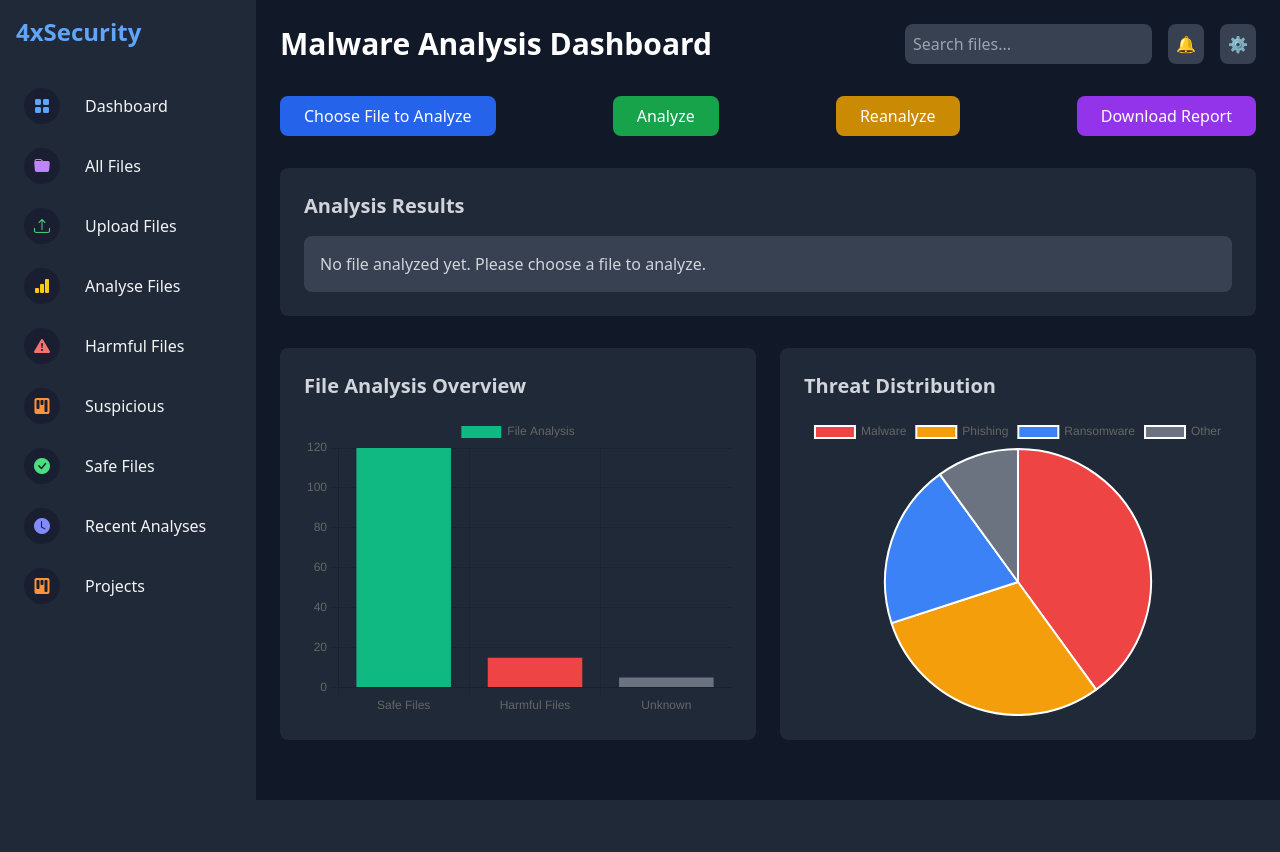
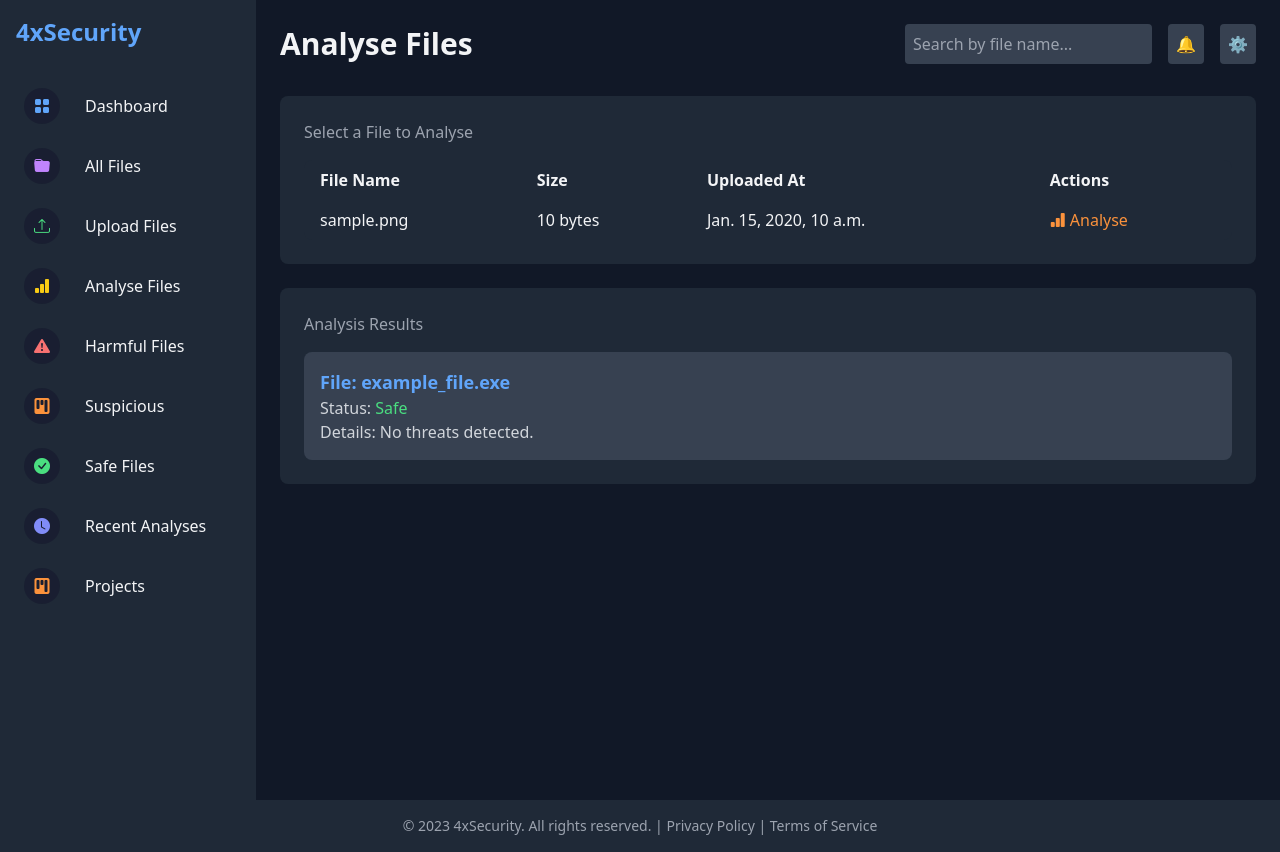
Before and after one commit to stilla1ex/app, a Django app: page /analysis/ in a window 1280 px wide. Before the commit the page ends 800 px from the top, so only its background shows below. Run offline with Django 4.2, Linux system fonts and the light colour scheme; a user stored in the database is signed in; tables that the repository leaves empty hold one stand-in row (values such as "Sample post"); parts of the project's set-up code (start-up, migrations or seed data) failed here and were passed over; some libraries are stand-ins or nearby versions.

Commit message:
Major changes - Analysis file views

```diff
--- a/malware/myapp/templates/analysis.html
+++ b/malware/myapp/templates/analysis.html
@@ -6,12 +6,10 @@
   <meta name="viewport" content="width=device-width, initial-scale=1.0">
   <title>Analyse Files - Cybersecurity Dashboard</title>
   <script src="https://cdn.tailwindcss.com"></script>
-  <script src="https://cdn.jsdelivr.net/npm/chart.js"></script>
   <!-- Favicon  -->
   <link rel="icon" type="image/x-icon" href="{% static 'images/favicon.ico' %}">
+  <link href="https://cdn.jsdelivr.net/npm/bootstrap-icons@1.10.3/font/bootstrap-icons.css" rel="stylesheet">
   <link rel="stylesheet" type="text/css" href="{% static 'css/style.css' %}">
-  <!-- Bootstrap Icons -->
-  <link href="https://cdn.jsdelivr.net/npm/bootstrap-icons@1.10.3/font/bootstrap-icons.css" rel="stylesheet">
 </head>
 <body class="bg-gray-900 text-gray-100">
   <!-- Dashboard Layout -->
@@ -30,7 +28,7 @@
           <li><a href="{% url 'upload_files' %}" class="flex items-center p-2 hover:bg-gray-700 rounded nav-link">
               <i class="bi bi-upload nav-icon text-green-400"></i> <span class="nav-text">Upload Files</span>
           </a></li>
-          <li><a href="{% url 'analysis' %}" class="flex items-center p-2 hover:bg-gray-700 rounded nav-link">
+          <li><a href="{% url 'analysis' %}" class="flex items-center p-2 hover:bg-gray-700 rounded nav-link active">
               <i class="bi bi-bar-chart-fill nav-icon text-yellow-400"></i> <span class="nav-text">Analyse Files</span>
           </a></li>
           <li><a href="{% url 'harmful' %}" class="flex items-center p-2 hover:bg-gray-700 rounded nav-link">
@@ -53,229 +51,81 @@
     </aside>
 
     <!-- Main Content -->
-<main class="flex-1 p-6 bg-gray-900 text-white">
+    <main class="flex-1 p-6">
       <!-- Top Bar -->
       <div class="flex justify-between items-center mb-8">
-    <h2 class="text-3xl font-semibold">Malware Analysis Dashboard</h2>
+        <h2 class="text-3xl font-semibold">Analyse Files</h2>
         <div class="flex space-x-4">
-      <input type="text" placeholder="Search files..." class="bg-gray-700 p-2 rounded-lg focus:outline-none focus:ring-2 focus:ring-blue-500">
-      <button class="bg-gray-700 p-2 rounded-lg hover:bg-gray-600 transition duration-200">🔔</button>
-      <button class="bg-gray-700 p-2 rounded-lg hover:bg-gray-600 transition duration-200">⚙️</button>
+          <!-- Search Input -->
+          <input type="text" id="searchInput" placeholder="Search by file name..." class="bg-gray-700 p-2 rounded text-gray-100">
+          <button class="bg-gray-700 p-2 rounded">🔔</button>
+          <button class="bg-gray-700 p-2 rounded">⚙️</button>
         </div>
       </div>
 
-  <!-- Action Buttons Section -->
-  <div class="flex justify-between space-x-4 mb-8">
-    <button id="choose-file-btn" class="bg-blue-600 px-6 py-2 rounded-lg hover:bg-blue-700 transition duration-200">
-      Choose File to Analyze
-    </button>
-    <button id="analyze-btn" class="bg-green-600 px-6 py-2 rounded-lg hover:bg-green-700 transition duration-200">
-      Analyze
-    </button>
-    <button id="reanalyze-btn" class="bg-yellow-600 px-6 py-2 rounded-lg hover:bg-yellow-700 transition duration-200">
-      Reanalyze
-    </button>
-    <button id="download-report-btn" class="bg-purple-600 px-6 py-2 rounded-lg hover:bg-purple-700 transition duration-200">
-      Download Report
-    </button>
-  </div>
-
-  <!-- Analysis Results Section -->
-  <div class="bg-gray-800 p-6 rounded-lg mb-8">
-    <h3 class="text-xl font-semibold text-gray-300 mb-4">Analysis Results</h3>
-    <div id="analysis-results" class="space-y-4">
-      <!-- Results will be dynamically populated here -->
-      <div class="p-4 bg-gray-700 rounded-lg">
-        <p class="text-gray-300">No file analyzed yet. Please choose a file to analyze.</p>
-      </div>
+      <!-- Analysis Section -->
+      <div class="bg-gray-800 p-6 rounded-lg">
+        <h3 class="text-gray-400 mb-4">Select a File to Analyse</h3>
+        <div class="overflow-x-auto">
+          <table class="min-w-full bg-gray-800 rounded-lg">
+            <thead>
+              <tr>
+                <th class="px-4 py-2 text-left">File Name</th>
+                <th class="px-4 py-2 text-left">Size</th>
+                <th class="px-4 py-2 text-left">Uploaded At</th>
+                <th class="px-4 py-2 text-left">Actions</th>
+              </tr>
+            </thead>
+            <tbody id="fileTableBody">
+              <!-- File List Table -->
+              {% for file in files %}
+              <tr class="hover:bg-gray-600">
+                <td class="px-4 py-2">{{ file.file_name }}</td>
+                <td class="px-4 py-2">{{ file.file_size|filesizeformat }}</td>
+                <td class="px-4 py-2">{{ file.uploaded_at }}</td>
+                <td class="px-4 py-2">
+                  <a href="{% url 'analyse_file' file.id %}" class="text-orange-400 hover:text-orange-300 analyse-link">
+                    <i class="bi bi-bar-chart-fill"></i> Analyse
+                  </a>
+                </td>
+              </tr>
+              {% empty %}
+              <tr>
+                <td colspan="4" class="p-2 text-center text-yellow-500">No files available for analysis.</td>
+              </tr>
+              {% endfor %}
+            </tbody>
+          </table>
         </div>
       </div>
 
-  <!-- Charts Section -->
-  <div class="grid grid-cols-1 lg:grid-cols-2 gap-6 mb-8">
-    <div class="bg-gray-800 p-6 rounded-lg">
-      <h3 class="text-xl font-semibold text-gray-300 mb-4">File Analysis Overview</h3>
-      <div class="h-[300px]">
-        <canvas id="fileAnalysisChart"></canvas>
+      <!-- Analysis Results Section (Optional) -->
+      <div class="bg-gray-800 p-6 rounded-lg mt-6">
+        <h3 class="text-gray-400 mb-4">Analysis Results</h3>
+        <div class="space-y-4">
+          <!-- Example Analysis Result -->
+          <div class="bg-gray-700 p-4 rounded-lg">
+            <h4 class="text-lg font-semibold text-blue-400">File: example_file.exe</h4>
+            <p class="text-gray-300">Status: <span class="text-green-400">Safe</span></p>
+            <p class="text-gray-300">Details: No threats detected.</p>
           </div>
-    </div>
-    <div class="bg-gray-800 p-6 rounded-lg">
-      <h3 class="text-xl font-semibold text-gray-300 mb-4">Threat Distribution</h3>
-      <div class="h-[300px]">
-        <canvas id="threatDistributionChart"></canvas>
-      </div>
-    </div>
-  </div>
-
-  <!-- File Selection Modal (Hidden by default) -->
-  <div id="file-selection-modal" class="hidden fixed inset-0 bg-black bg-opacity-50 flex items-center justify-center">
-    <div class="bg-gray-800 p-6 rounded-lg w-1/3">
-      <h3 class="text-xl font-semibold text-gray-300 mb-4">Choose a File to Analyze</h3>
-      <div id="file-list" class="space-y-4">
-        <!-- Files will be dynamically populated here -->
-      </div>
-      <div class="flex justify-end mt-6">
-        <button id="close-modal-btn" class="bg-gray-700 px-4 py-2 rounded-lg hover:bg-gray-600 transition duration-200">
-          Close
-        </button>
-      </div>
+          <!-- Add more results dynamically here -->
         </div>
       </div>
     </main>
-
-
-<!-- Script for Modal Interaction and AJAX -->
-<script>
-  // Open file selection modal and fetch files from Django backend
-  document.getElementById('choose-file-btn').addEventListener('click', async () => {
-    const fileList = document.getElementById('file-list');
-    fileList.innerHTML = '<p class="text-gray-300">Loading files...</p>';
-
-    // Fetch files from Django backend
-    try {
-      const response = await fetch('/api/files/'); // Replace with your Django API endpoint
-      const files = await response.json();
-
-      // Clear loading message and populate file list
-      fileList.innerHTML = '';
-      files.forEach(file => {
-        const fileItem = document.createElement('div');
-        fileItem.className = 'p-4 bg-gray-700 rounded-lg hover:bg-gray-600 cursor-pointer';
-        fileItem.innerHTML = `<p class="text-gray-300">${file.name}</p>`;
-        fileItem.addEventListener('click', () => {
-          alert(`Selected file: ${file.name}`);
-          // Add logic to handle file selection
-        });
-        fileList.appendChild(fileItem);
-      });
-    } catch (error) {
-      fileList.innerHTML = '<p class="text-gray-300">Failed to load files.</p>';
-    }
-
-    // Show modal
-    document.getElementById('file-selection-modal').classList.remove('hidden');
-  });
-
-  // Close file selection modal
-  document.getElementById('close-modal-btn').addEventListener('click', () => {
-    document.getElementById('file-selection-modal').classList.add('hidden');
-  });
-
-  // Analyze button functionality
-  document.getElementById('analyze-btn').addEventListener('click', () => {
-    alert('Analysis started...');
-    // Add logic to start analysis
-  });
-
-  // Reanalyze button functionality
-  document.getElementById('reanalyze-btn').addEventListener('click', () => {
-    alert('Reanalysis started...');
-    // Add logic to reanalyze
-  });
-
-  // Download report button functionality
-  document.getElementById('download-report-btn').addEventListener('click', () => {
-    alert('Report downloaded!');
-    // Add logic to download report
-  });
-</script>
   </div>
 
-  <!-- Full-page loading overlay (hidden by default) -->
-  <div id="loading-overlay" class="fixed inset-0 bg-black bg-opacity-60 flex items-center justify-center hidden z-50">
-    <div class="flex flex-col items-center">
-      <!-- Spinning Loader -->
-      <div class="w-16 h-16 border-t-4 border-blue-500 border-solid rounded-full animate-spin"></div>
-      <p class="mt-4 text-gray-300 font-semibold">Analyzing...</p>
+  <!-- Footer -->
+  <footer class="bg-gray-800 text-gray-400 py-4 text-center">
+    <div class="container mx-auto">
+      <p class="text-sm">
+        &copy; 2023 4xSecurity. All rights reserved. |
+        <a href="#" class="hover:text-gray-300">Privacy Policy</a> |
+        <a href="#" class="hover:text-gray-300">Terms of Service</a>
+      </p>
     </div>
-  </div>
+  </footer>
 
-  <script>
-    function showLoading() {
-      document.getElementById("loading-overlay").classList.remove("hidden");
-    }
-
-    function hideLoading() {
-      document.getElementById("loading-overlay").classList.add("hidden");
-    }
-
-    // Function to analyze a file
-    function analyseFile(fileId) {
-      // Show loading overlay
-      showLoading();
-
-      // Send a request to the server to analyze the file
-      fetch(`/analyse/${fileId}/`)
-        .then(response => response.json())
-        .then(data => {
-          // Update the threat level in the UI
-          const fileElement = document.getElementById(`file-${fileId}`);
-          const threatLevelElement = fileElement.querySelector('.threat-level');
-          threatLevelElement.textContent = data.threat_level;
-
-          // Update the threat level class for styling
-          threatLevelElement.className = 'threat-level ' + data.threat_level;
-
-          // Display analysis results
-          const analysisResults = document.getElementById('analysis-results');
-          analysisResults.innerHTML = `
-            <div class="bg-gray-700 p-4 rounded">
-              <p class="text-sm">File: <span class="font-bold">${data.file_name}</span></p>
-              <p class="text-sm">Status: <span class="${data.threat_level === 'safe' ? 'text-green-400' : data.threat_level === 'harmful' ? 'text-red-400' : 'text-yellow-400'}">${data.threat_level}</span></p>
-              <p class="text-sm">Details: ${data.threat_level === 'safe' ? 'No threats detected.' : data.threat_level === 'harmful' ? 'Malware detected.' : 'Potential threats detected.'}</p>
-            </div>
-          `;
-
-          // Hide loading overlay
-          hideLoading();
-        })
-        .catch(error => {
-          console.error('Error:', error);
-          // Hide loading overlay
-          hideLoading();
-        });
-    }
-
-    // File Analysis Chart
-    const fileAnalysisCtx = document.getElementById('fileAnalysisChart').getContext('2d');
-    const fileAnalysisChart = new Chart(fileAnalysisCtx, {
-      type: 'bar',
-      data: {
-        labels: ['Safe Files', 'Harmful Files', 'Unknown'],
-        datasets: [{
-          label: 'File Analysis',
-          data: [120, 15, 5],
-          backgroundColor: ['#10B981', '#EF4444', '#6B7280'],
-        }]
-      },
-      options: {
-        responsive: true,
-        maintainAspectRatio: false,
-        scales: {
-          y: {
-            beginAtZero: true
-          }
-        }
-      }
-    });
-
-    // Threat Distribution Chart
-    const threatDistributionCtx = document.getElementById('threatDistributionChart').getContext('2d');
-    const threatDistributionChart = new Chart(threatDistributionCtx, {
-      type: 'pie',
-      data: {
-        labels: ['Malware', 'Phishing', 'Ransomware', 'Other'],
-        datasets: [{
-          label: 'Threat Distribution',
-          data: [40, 30, 20, 10],
-          backgroundColor: ['#EF4444', '#F59E0B', '#3B82F6', '#6B7280'],
-        }]
-      },
-      options: {
-        responsive: true,
-        maintainAspectRatio: false,
-      }
-    });
-  </script>
+  <script src="{% static 'js/search.js' %}"></script>
 </body>
 </html>
```
Lines whose indentation alone changed are shown as unchanged.
